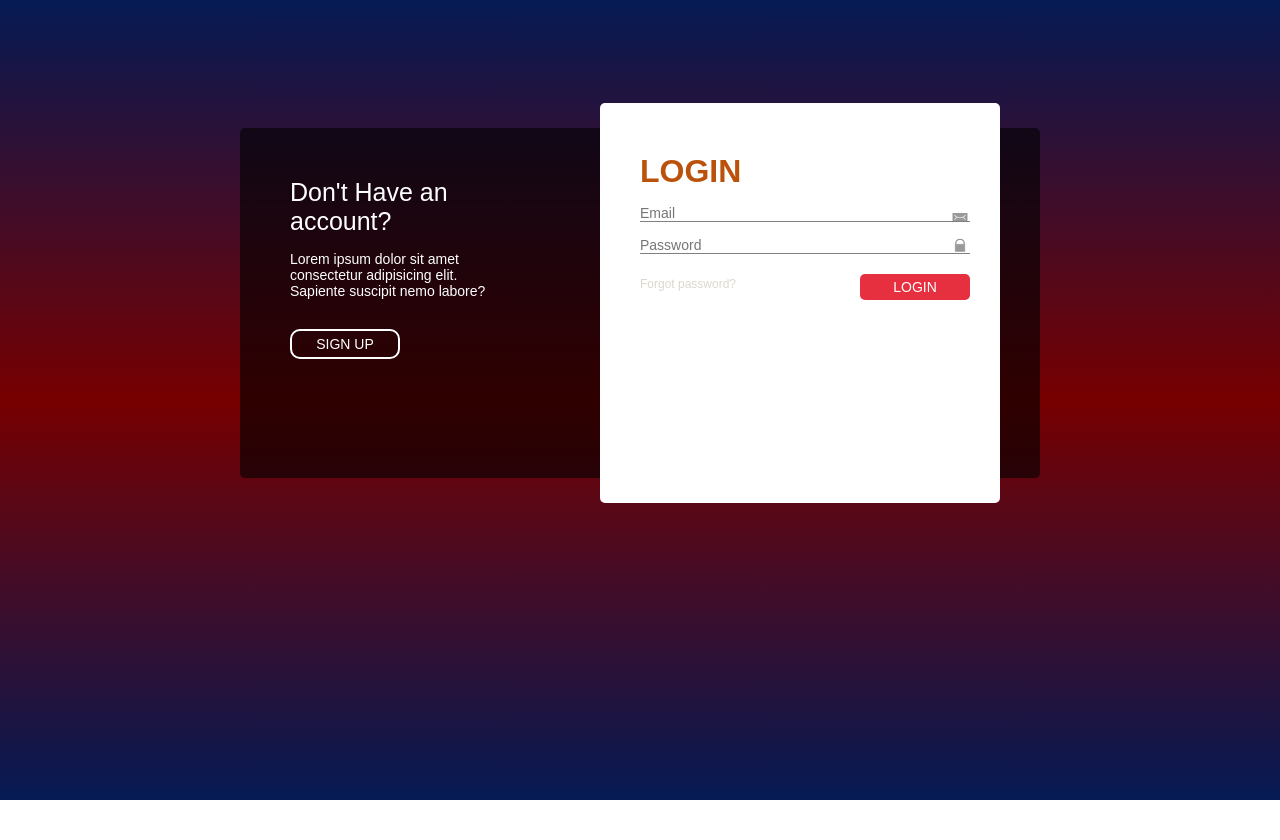
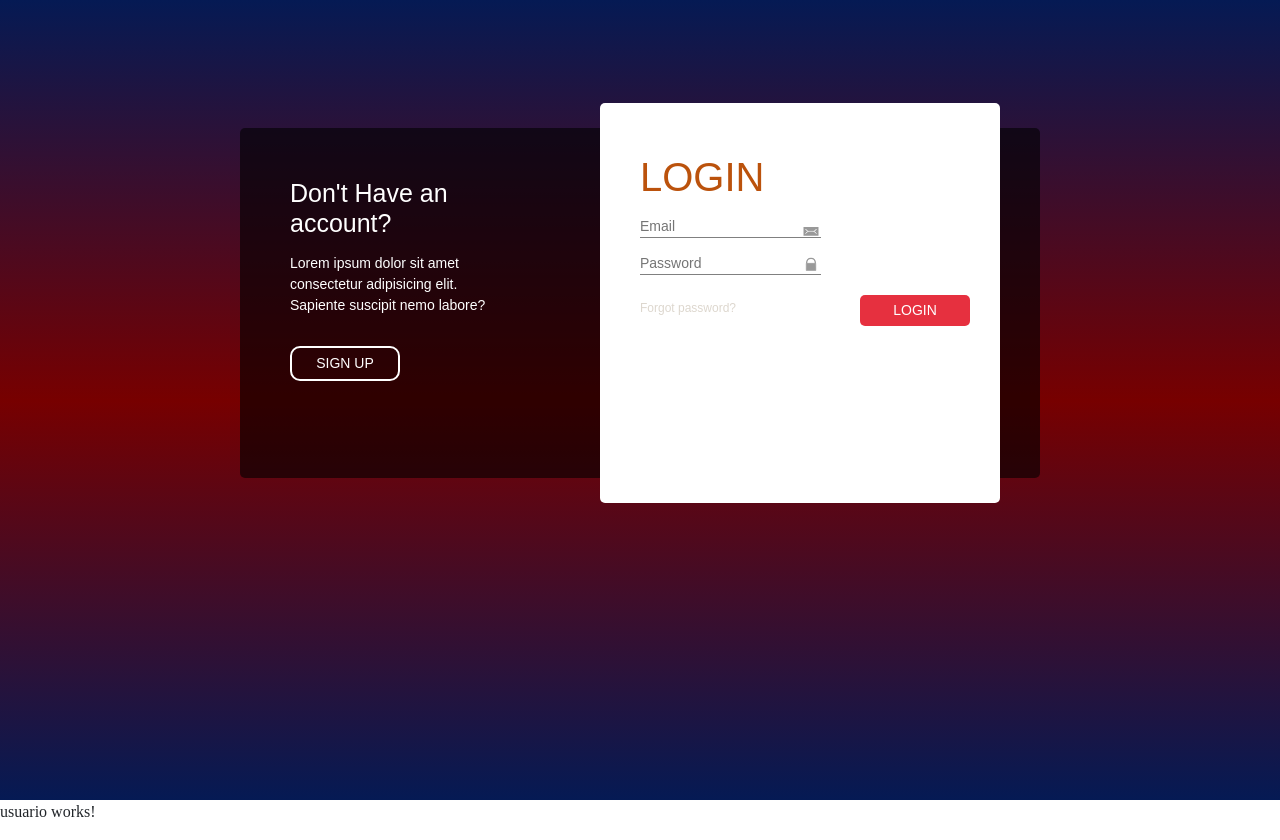
Before and after one commit to SBenitezL/Labor-Docente, an Angular app: page / in a window 1280 px wide. Before the commit the page ends 800 px from the top, so only its background shows below. Built offline with nearby package versions, Linux system fonts and the light colour scheme.

Commit message:
Se creó el componente Usuario

```diff
--- a/src/app/app.component.html
+++ b/src/app/app.component.html
@@ -1 +1,2 @@
 <app-login></app-login>
+<app-usuario></app-usuario>
--- a/src/app/app.module.ts
+++ b/src/app/app.module.ts
@@ -3,11 +3,13 @@ import { BrowserModule } from '@angular/platform-browser';
 
 import { AppComponent } from './app.component';
 import { LoginComponent } from './layout/public/login/login.component';
+import { UsuarioComponent } from './usuario/usuario.component';
 
 @NgModule({
   declarations: [
     AppComponent,
-    LoginComponent
+    LoginComponent,
+    UsuarioComponent
   ],
   imports: [
     BrowserModule
--- a/src/app/layout/public/login/login.component.ts
+++ b/src/app/layout/public/login/login.component.ts
@@ -1,4 +1,4 @@
-import { Component } from '@angular/core';
+import { Component} from '@angular/core';
 
 @Component({
   selector: 'app-login',
--- /dev/null
+++ b/src/app/usuario/usuario.component.html
@@ -0,0 +1 @@
+<p>usuario works!</p>
--- a/src/index.html
+++ b/src/index.html
@@ -6,6 +6,7 @@
   <base href="/">
   <meta name="viewport" content="width=device-width, initial-scale=1">
   <link rel="icon" type="image/x-icon" href="favicon.ico">
+  <link href="https://cdn.jsdelivr.net/npm/bootstrap@5.3.0/dist/css/bootstrap.min.css" rel="stylesheet" integrity="sha384-9ndCyUaIbzAi2FUVXJi0CjmCapSmO7SnpJef0486qhLnuZ2cdeRhO02iuK6FUUVM" crossorigin="anonymous">
 </head>
 <body>
   <app-root></app-root>
```
Also changed, not shown: src/app/usuario/usuario.component.ts (added, +10 -0 lines), src/app/usuario/usuario.component.css (added), 1 other file (tests, documents, lock files or other folders).
